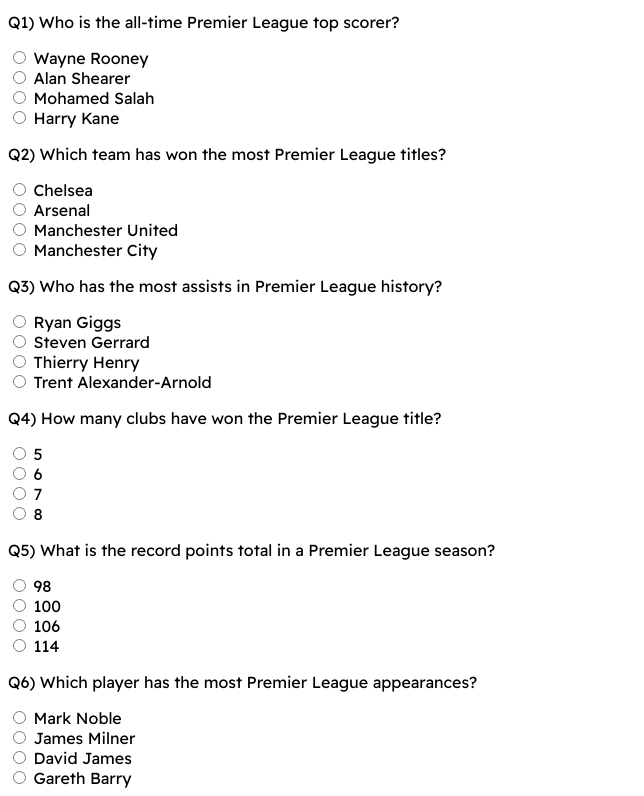
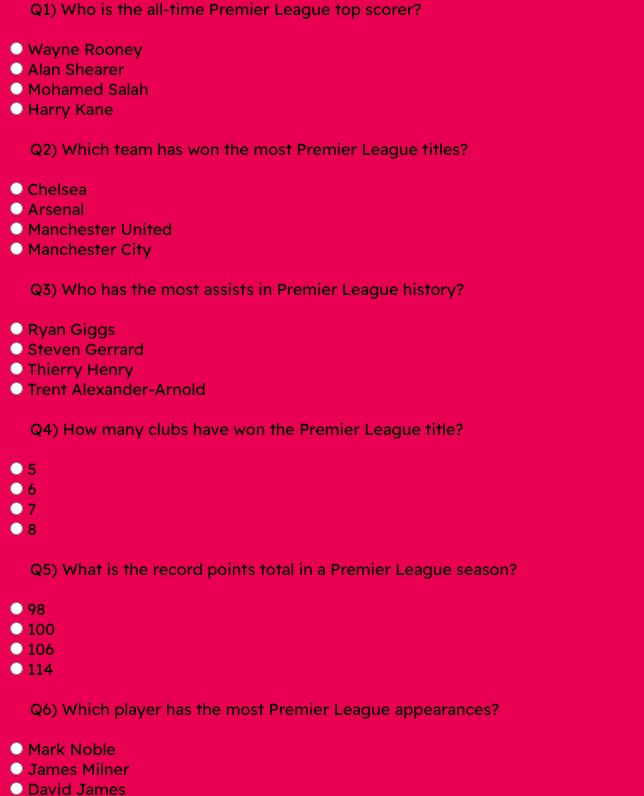
Before and after one commit to joeyo991/premierleague-quiz, a plain HTML site: page index.html in a window 1280 px wide. Shown: the part 71-867 px from the top of the page, without its empty margins (0-644 px from the left). Drawn offline with Linux system fonts and the light colour scheme.

Commit message:
Add basic style to page like padding and color

```diff
--- a/assets/css/styles.css
+++ b/assets/css/styles.css
@@ -1,5 +1,21 @@
 @import url('https://fonts.googleapis.com/css2?family=Readex+Pro&display=swap');
+
+* {
+    margin: 0;
+    padding: 0;
+    box-sizing: border-box;
+}
 
 body {
     font-family: 'Readex Pro', sans-serif;
+    /*background: repeating-linear-gradient(45deg, #e90052 0%, #e90052 5%, #38003c 5%, #38003c 10%);*/
+    background-color: #e90052;
 }
+
+p {
+    padding: 20px;
+}
+
+#quiz {
+    padding: 10px;
+}
```
